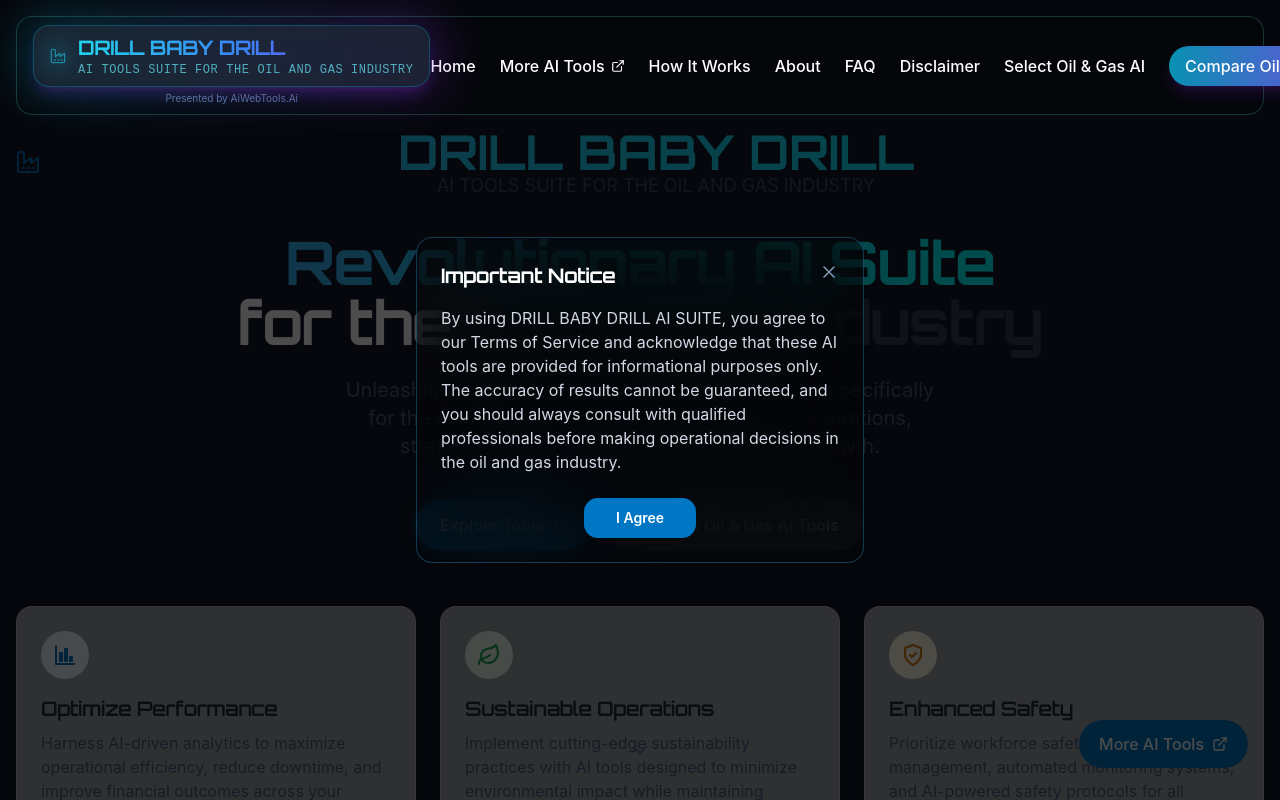
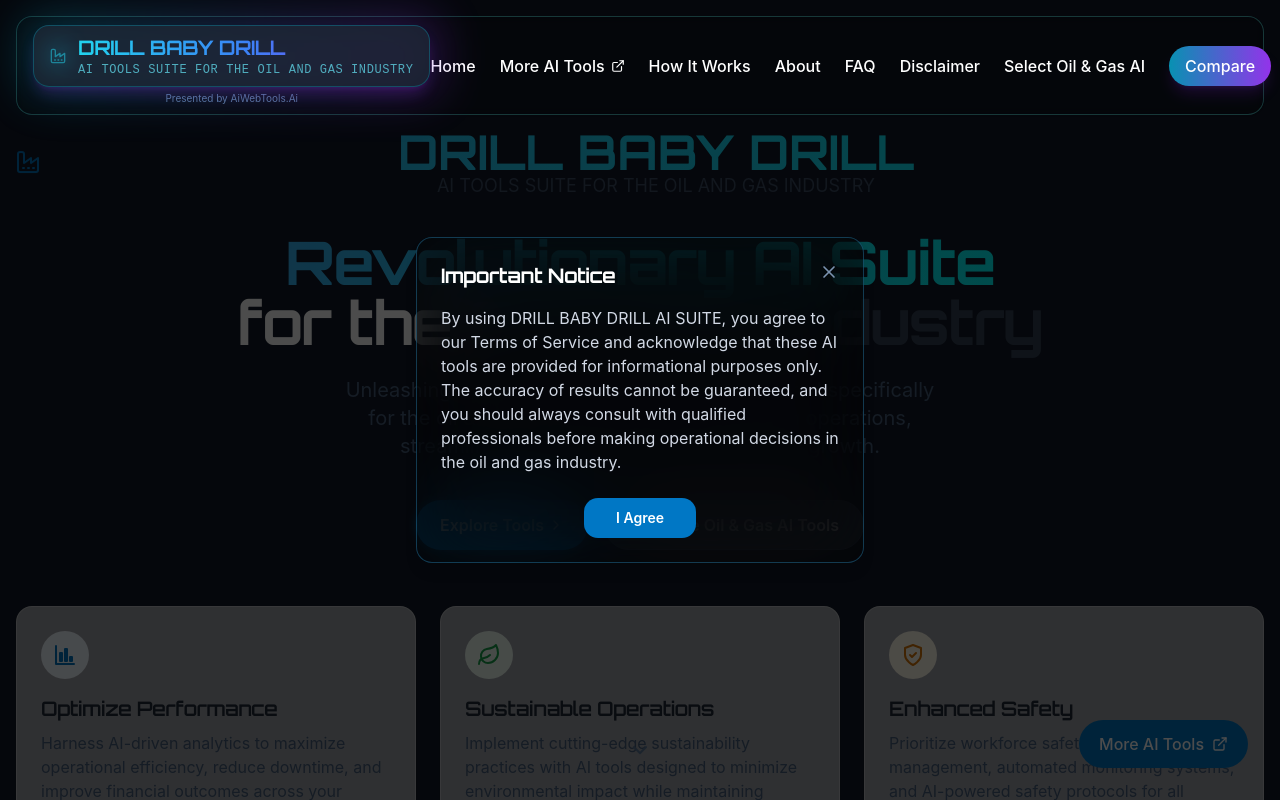
Before and after one commit to aiwebtools/drillbabydrillaisuite, a React (Vite) app: page / in a window 1280 px wide. Shown: the top 800 px of the page. Built offline with nearby package versions, Linux system fonts and the light colour scheme; a web font is replaced by a local one.

Commit message:
Fix: Compare button text
The compare button text was changed to "Compare" to fit the design.

```diff
--- a/src/components/CtaSection.tsx
+++ b/src/components/CtaSection.tsx
@@ -16,7 +16,7 @@ const CtaSection: React.FC = () => {
 
           <div className="flex flex-col sm:flex-row items-center justify-center gap-4">
             <a href="#tools" className="btn-primary">
-              Compare Oil & Gas AI Tools
+              Compare
             </a>
             <a
               href="https://www.aiwebtools.ai"
--- a/src/components/navbar/CompareToolsButton.tsx
+++ b/src/components/navbar/CompareToolsButton.tsx
@@ -12,7 +12,7 @@ const CompareToolsButton: React.FC<CompareToolsButtonProps> = ({ onClick }) => {
       className="bg-gradient-to-r from-cyan-600 to-purple-600 hover:from-cyan-500 hover:to-purple-500 text-white px-4 py-2 rounded-full font-medium transition-colors shadow-lg shadow-purple-700/20 hover:shadow-xl hover:shadow-purple-700/40"
       onClick={onClick}
     >
-      Compare Oil & Gas AI Tools
+      Compare
     </a>
   );
 };
--- a/src/components/navbar/MobileMenu.tsx
+++ b/src/components/navbar/MobileMenu.tsx
@@ -96,7 +96,7 @@ const MobileMenu: React.FC<MobileMenuProps> = ({
                 className="bg-gradient-to-r from-cyan-600 to-purple-600 text-white text-center py-3 px-6 rounded-full font-medium block active:opacity-90"
                 onClick={handleNavLinkClick}
               >
-                Compare Oil & Gas AI Tools
+                Compare
               </a>
             </div>
           </nav>
```
